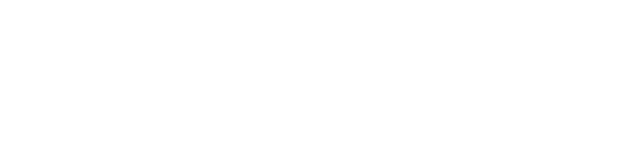
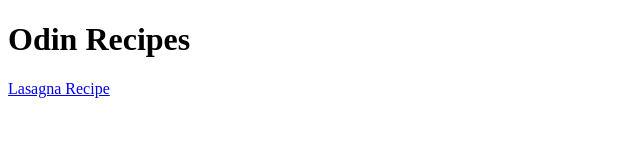
Before and after one commit to DChahbar/Odin-Project, a plain HTML site: page odin-recipes/index.html in a window 1280 px wide. Shown: the whole page, without its empty margins (0-640 px from the left). Drawn offline with Linux system fonts and the light colour scheme.

Commit message:
Added Lasagna Page and connected to main index page with a link.

```diff
--- a/recipes/index.html
+++ b/odin-recipes/index.html
@@ -5,10 +5,10 @@
     </head>
 
     <!------------------------------>
-    <!------------------------------>
-    <!------------------------------>
 
     <body>
+        <h1>Odin Recipes</h1>
 
+        <a href="recipes/lasagna.html">Lasagna Recipe</a>
     </body>
 </html>
```
Also changed, not shown: odin-recipes/recipes/lasagna.html (added, +12 -0 lines).
